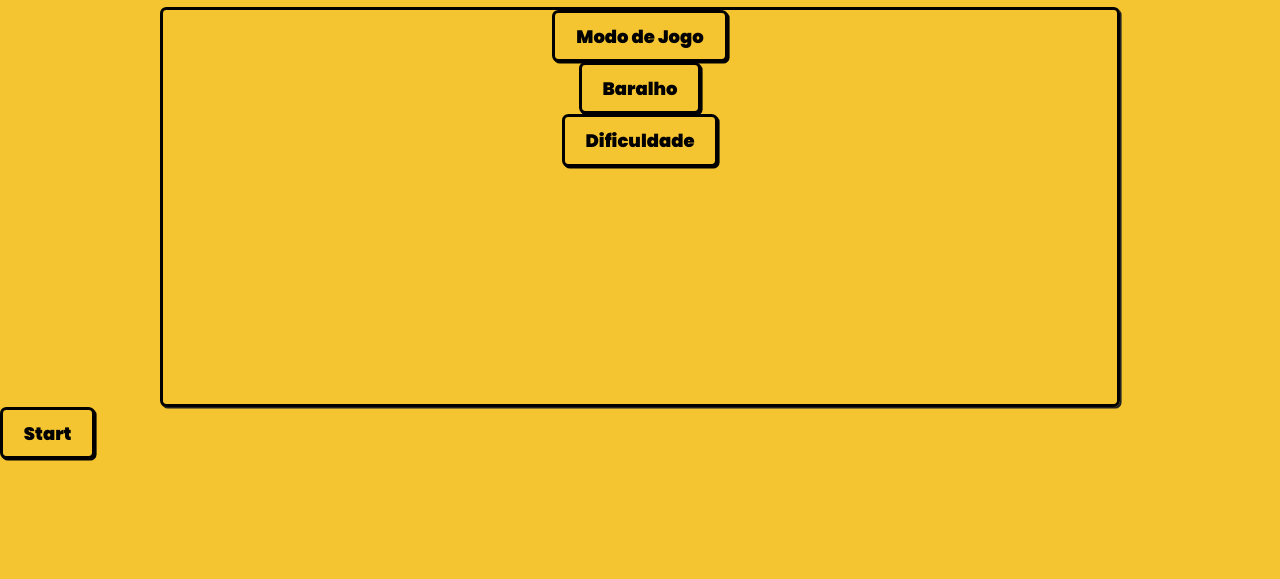
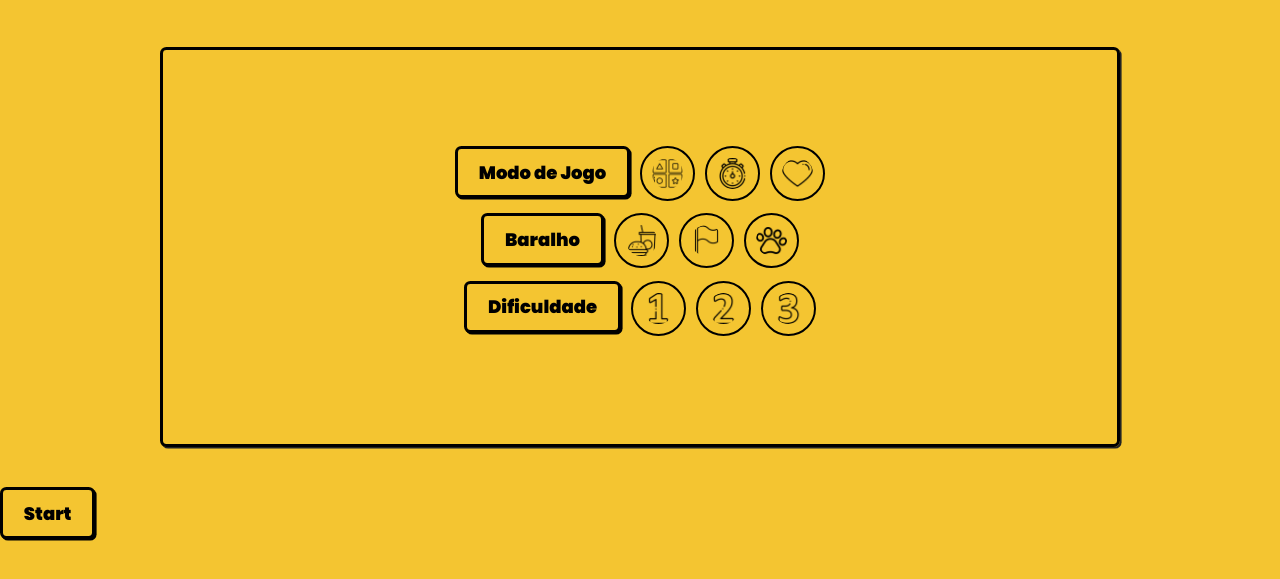
Before and after one commit to eliabearaujo/Memory-Game, a plain HTML site: page index.html in a window 1280 px wide. Shown: the part 87-666 px from the top of the page. Drawn offline with Linux system fonts and the light colour scheme; a web font is replaced by a local one.

Commit message:
CSS e pagina game

```diff
--- a/index.html
+++ b/index.html
@@ -35,21 +35,21 @@
   <div class="wrapper-options">
     <div class="options">
       <button>Modo de Jogo</button>
-      <span><img src="" alt=""></span>
-      <span><img src="" alt=""></span>
-      <span><img src="" alt=""></span>
+      <span><a href=""><img src="./imgs/memory-game.png" alt="Clássico"></a></span>
+      <span><a href=""><img src="./imgs/timer.png" alt="Contra o tempo"></a></span>
+      <span><a href=""><img src="./imgs/heart.png" alt="Limitado"></a></span>
     </div>
     <div class="options">
       <button>Baralho</button>
-      <span><img src="" alt=""></span>
-      <span><img src="" alt=""></span>
-      <span><img src="" alt=""></span>
+      <span><a href=""><img src="./imgs/fast-food.png" alt="Comidas"></a></span>
+      <span><a href=""></a><img src="./imgs/flags.png" alt="Bandeiras"></span>
+      <span><img src="./imgs/pawprint.png" alt="Animais"></span>
     </div>
     <div class="options">
       <button>Dificuldade</button>
-      <span><img src="" alt=""></span>
-      <span><img src="" alt=""></span>
-      <span><img src="" alt=""></span>
+      <span><img src="./imgs/1.png" alt="Iniciante"></span>
+      <span><img src="./imgs/2.png" alt="Intermediário"></span>
+      <span><img src="./imgs/3.png" alt="Expert"></span>
     </div>
   </div>
   <button>Start</button>
--- a/style.css
+++ b/style.css
@@ -31,6 +31,7 @@ body {
   box-shadow: 0.1rem 0.1rem;
   padding: 10px;
   align-items: center;
+  margin-bottom: 50px;
 }
 .logo a {
   font-family: inherit;
@@ -59,6 +60,22 @@ body {
   border-radius: 0.4rem;
   box-shadow: 0.1rem 0.1rem;
   align-items: center;
+  justify-content: center;
+  margin-bottom: 40px;
+}
+.options {
+  display: flex;
+}
+img {
+  display: block;
+  height: 55px;
+  width: 55px;
+  border: solid 2px black;
+  border-radius: 50%;
+  padding: 10px;
+  margin-left: 10px;
+}
+img:hover {
 }
 button {
   background: #f4c531;
@@ -69,6 +86,7 @@ button {
   border: 3px solid black;
   border-radius: 0.4rem;
   box-shadow: 0.1rem 0.1rem;
+  margin-bottom: 15px;
 }
 
 button:hover {
```
Also changed, not shown: game.html (added, +17 -0 lines), imgs/1.png (added), imgs/2.png (added), imgs/3.png (added), imgs/fast-food.png (added), imgs/flags.png (added), imgs/heart.png (added), imgs/memory-game.png (added), imgs/pawprint.png (added), imgs/timer.png (added).
